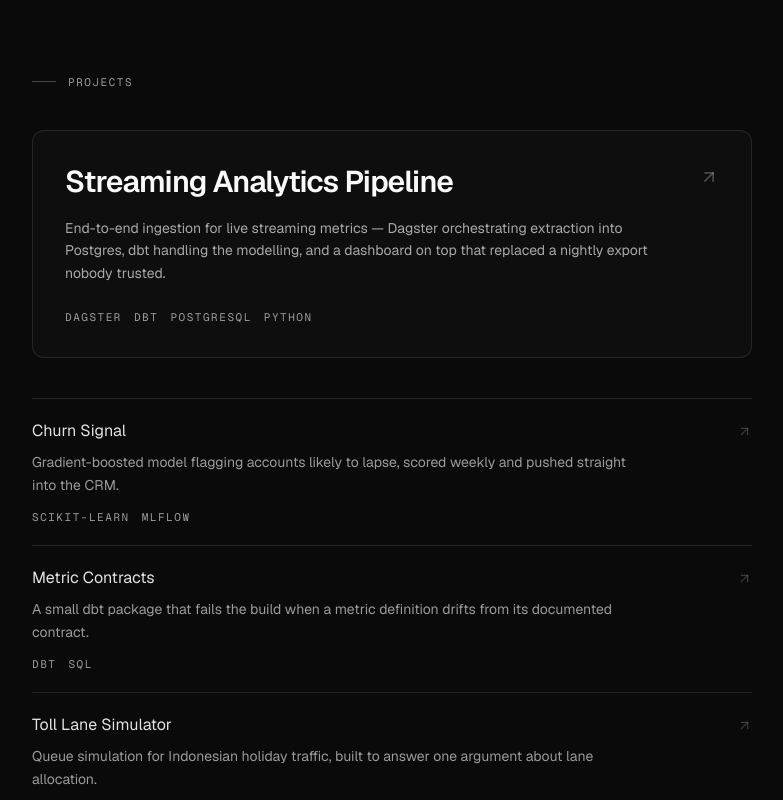
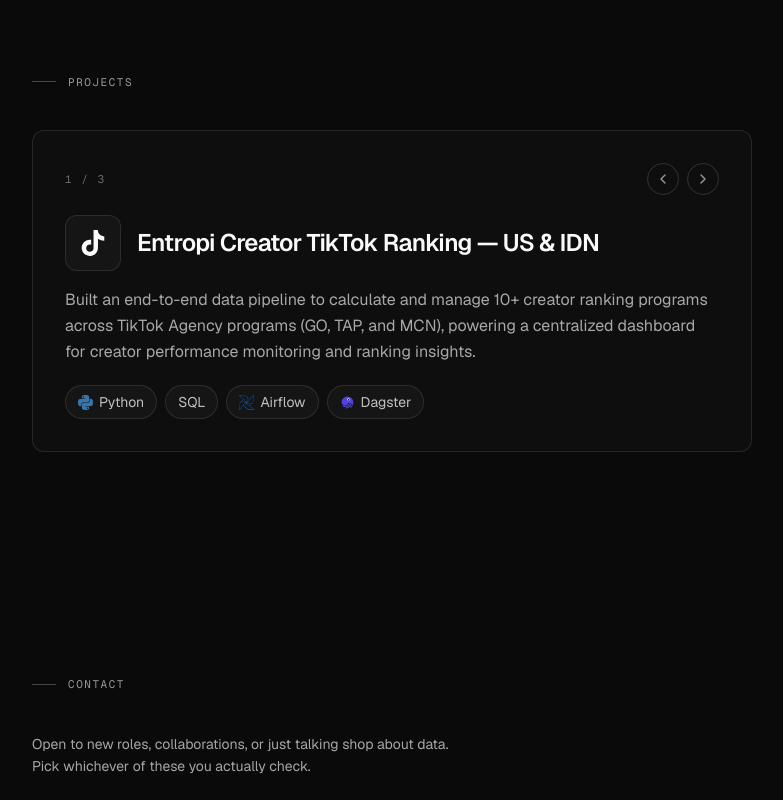
Before and after one commit to EndowBonapen/web-porto, a Next.js app: page / in a window 1280 px wide. Shown: the part 3520-4320 px from the top of the page, without its empty margins (248-1031 px from the left). Built offline with nearby package versions, Linux system fonts and the light colour scheme.

Commit message:
Rebuild Projects as a carousel with real TikTok/Entropi projects

```diff
--- a/components/About.tsx
+++ b/components/About.tsx
@@ -4,7 +4,7 @@
 import Stats from "./Stats";
 
 /**
- * Same bordered-card treatment as the featured project in Projects.tsx —
+ * Same bordered-card treatment as the project carousel in Projects.tsx —
  * reusing it here rather than inventing a second "boxed content" pattern.
  */
 export default function About() {
--- a/components/Projects.tsx
+++ b/components/Projects.tsx
@@ -1,102 +1,83 @@
-import { ArrowUpRight } from "lucide-react";
-import { featured, projects, type Project } from "@/content/site";
-import Reveal from "./Reveal";
+"use client";
+
+import { ChevronLeft, ChevronRight } from "lucide-react";
+import { useState } from "react";
+import { projects } from "@/content/site";
 import Section from "./Section";
+import TechChip from "./TechChip";
+import { TECH_ICONS } from "./tech-icons";
 
-/** Prefer a live demo over a repo when both exist. */
-function linkFor(project: Project) {
-  return project.href ?? project.repo;
+/**
+ * One project at a time, cycled with prev/next — not a grid.
+ *
+ * With three projects today a grid would work, but this is meant to keep
+ * being the right shape as more get added later, rather than needing a
+ * re-layout (3 columns, then 4, then an awkward 5th) every time one is.
+ */
+export default function Projects() {
+  const [index, setIndex] = useState(0);
+  const project = projects[index];
+  const Icon = TECH_ICONS[project.icon];
+
+  function prev() {
+    setIndex((i) => (i - 1 + projects.length) % projects.length);
   }
 
-/**
- * Metadata, not decoration — plain mono text rather than coloured pills,
- * so it stays consistent with how the Stack section treats tool names.
- */
-function Tech({ items }: { items: string[] }) {
-  return (
-    <ul className="flex flex-wrap gap-x-3 gap-y-1">
-      {items.map((item) => (
-        <li key={item} className="label text-foreground/60">
-          {item}
-        </li>
-      ))}
-    </ul>
-  );
+  function next() {
+    setIndex((i) => (i + 1) % projects.length);
   }
-
-/**
- * One large card, then compact rows. The uniform grid where every project
- * carries equal weight is the single clearest tell of a template — this says
- * outright which piece is worth being judged on.
- */
-export default function Projects() {
-  const featuredHref = linkFor(featured);
 
   return (
     <Section id="projects" label="Projects">
-      <Reveal>
-        <a
-          href={featuredHref}
-          target="_blank"
-          rel="noreferrer"
-          className="group block rounded-xl border border-foreground/10 bg-foreground/[0.02] p-6 transition-colors hover:border-foreground/25 sm:p-8"
+      <div className="rounded-xl border border-foreground/10 bg-foreground/[0.02] p-6 sm:p-8">
+        <div className="flex items-center justify-between gap-4">
+          <p className="label text-foreground/40">
+            {index + 1} / {projects.length}
+          </p>
+
+          {projects.length > 1 && (
+            <div className="flex items-center gap-2">
+              <button
+                type="button"
+                onClick={prev}
+                aria-label="Previous project"
+                className="grid h-8 w-8 place-items-center rounded-full border border-foreground/15 text-foreground/60 transition-colors hover:border-foreground/40 hover:text-foreground"
               >
-          <div className="flex items-start justify-between gap-4">
-            <h3 className="display text-2xl leading-tight sm:text-3xl">
-              {featured.title}
-            </h3>
-            <ArrowUpRight
-              size={20}
-              className="mt-1 shrink-0 text-foreground/25 transition-all group-hover:-translate-y-0.5 group-hover:translate-x-0.5 group-hover:text-foreground"
-            />
+                <ChevronLeft size={16} />
+              </button>
+              <button
+                type="button"
+                onClick={next}
+                aria-label="Next project"
+                className="grid h-8 w-8 place-items-center rounded-full border border-foreground/15 text-foreground/60 transition-colors hover:border-foreground/40 hover:text-foreground"
+              >
+                <ChevronRight size={16} />
+              </button>
+            </div>
+          )}
         </div>
 
-          <p className="mt-4 max-w-prose text-sm leading-relaxed text-foreground/65">
-            {featured.blurb}
-          </p>
-
-          <div className="mt-6">
-            <Tech items={featured.tech} />
-          </div>
-        </a>
-      </Reveal>
-
-      <ul className="mt-10">
-        {projects.map((project, i) => {
-          const href = linkFor(project);
-
-          return (
-            <li key={project.title}>
-              <Reveal delay={i * 60}>
-                <a
-                  href={href}
-                  target="_blank"
-                  rel="noreferrer"
-                  className="group grid gap-2 border-t border-foreground/10 py-5 transition-colors hover:border-foreground/25"
-                >
-                  <div className="flex items-baseline justify-between gap-4">
-                    <h3 className="text-base text-foreground/90 transition-colors group-hover:text-foreground">
+        <div className="mt-5 flex flex-col items-start gap-4 sm:flex-row sm:items-center">
+          {Icon && (
+            <span className="grid h-14 w-14 shrink-0 place-items-center rounded-xl border border-foreground/10 bg-foreground/[0.03] text-foreground">
+              <Icon size={26} />
+            </span>
+          )}
+          <h3 className="display text-xl leading-tight sm:text-2xl">
             {project.title}
           </h3>
-                    <ArrowUpRight
-                      size={15}
-                      className="shrink-0 self-center text-foreground/20 transition-all group-hover:-translate-y-0.5 group-hover:translate-x-0.5 group-hover:text-foreground/70"
-                    />
         </div>
 
-                  <p className="max-w-prose text-sm leading-relaxed text-foreground/60">
+        <p className="mt-4 max-w-prose text-sm leading-relaxed text-foreground/65 sm:text-base">
           {project.blurb}
         </p>
 
-                  <div className="mt-1">
-                    <Tech items={project.tech} />
+        <div className="mt-5 flex flex-wrap gap-2">
+          {project.tech.map((name) => (
+            <TechChip key={name} name={name} />
+          ))}
         </div>
-                </a>
-              </Reveal>
-            </li>
-          );
-        })}
-      </ul>
+      </div>
     </Section>
   );
 }
--- a/components/tech-icons.tsx
+++ b/components/tech-icons.tsx
@@ -22,6 +22,7 @@
 type RawEntry = { viewBox: string; html: string; tint?: string };
 
 const SIMPLE: Record<string, SimpleEntry> = {
+  "TikTok": { hex: "000000", path: "M12.525.02c1.31-.02 2.61-.01 3.91-.02.08 1.53.63 3.09 1.75 4.17 1.12 1.11 2.7 1.62 4.24 1.79v4.03c-1.44-.05-2.89-.35-4.2-.97-.57-.26-1.1-.59-1.62-.93-.01 2.92.01 5.84-.02 8.75-.08 1.4-.54 2.79-1.35 3.94-1.31 1.92-3.58 3.17-5.91 3.21-1.43.08-2.86-.31-4.08-1.03-2.02-1.19-3.44-3.37-3.65-5.71-.02-.5-.03-1-.01-1.49.18-1.9 1.12-3.72 2.58-4.96 1.66-1.44 3.98-2.13 6.15-1.72.02 1.48-.04 2.96-.04 4.44-.99-.32-2.15-.23-3.02.37-.63.41-1.11 1.04-1.36 1.75-.21.51-.15 1.07-.14 1.61.24 1.64 1.82 3.02 3.5 2.87 1.12-.01 2.19-.66 2.77-1.61.19-.33.4-.67.41-1.06.1-1.79.06-3.57.07-5.36.01-4.03-.01-8.05.02-12.07z" },
   "Python": { hex: "3776AB", path: "M14.25.18l.9.2.73.26.59.3.45.32.34.34.25.34.16.33.1.3.04.26.02.2-.01.13V8.5l-.05.63-.13.55-.21.46-.26.38-.3.31-.33.25-.35.19-.35.14-.33.1-.3.07-.26.04-.21.02H8.77l-.69.05-.59.14-.5.22-.41.27-.33.32-.27.35-.2.36-.15.37-.1.35-.07.32-.04.27-.02.21v3.06H3.17l-.21-.03-.28-.07-.32-.12-.35-.18-.36-.26-.36-.36-.35-.46-.32-.59-.28-.73-.21-.88-.14-1.05-.05-1.23.06-1.22.16-1.04.24-.87.32-.71.36-.57.4-.44.42-.33.42-.24.4-.16.36-.1.32-.05.24-.01h.16l.06.01h8.16v-.83H6.18l-.01-2.75-.02-.37.05-.34.11-.31.17-.28.25-.26.31-.23.38-.2.44-.18.51-.15.58-.12.64-.1.71-.06.77-.04.84-.02 1.27.05zm-6.3 1.98l-.23.33-.08.41.08.41.23.34.33.22.41.09.41-.09.33-.22.23-.34.08-.41-.08-.41-.23-.33-.33-.22-.41-.09-.41.09zm13.09 3.95l.28.06.32.12.35.18.36.27.36.35.35.47.32.59.28.73.21.88.14 1.04.05 1.23-.06 1.23-.16 1.04-.24.86-.32.71-.36.57-.4.45-.42.33-.42.24-.4.16-.36.09-.32.05-.24.02-.16-.01h-8.22v.82h5.84l.01 2.76.02.36-.05.34-.11.31-.17.29-.25.25-.31.24-.38.2-.44.17-.51.15-.58.13-.64.09-.71.07-.77.04-.84.01-1.27-.04-1.07-.14-.9-.2-.73-.25-.59-.3-.45-.33-.34-.34-.25-.34-.16-.33-.1-.3-.04-.25-.02-.2.01-.13v-5.34l.05-.64.13-.54.21-.46.26-.38.3-.32.33-.24.35-.2.35-.14.33-.1.3-.06.26-.04.21-.02.13-.01h5.84l.69-.05.59-.14.5-.21.41-.28.33-.32.27-.35.2-.36.15-.36.1-.35.07-.32.04-.28.02-.21V6.07h2.09l.14.01zm-6.47 14.25l-.23.33-.08.41.08.41.23.33.33.23.41.08.41-.08.33-.23.23-.33.08-.41-.08-.41-.23-.33-.33-.23-.41-.08-.41.08z" },
   "TypeScript": { hex: "3178C6", path: "M1.125 0C.502 0 0 .502 0 1.125v21.75C0 23.498.502 24 1.125 24h21.75c.623 0 1.125-.502 1.125-1.125V1.125C24 .502 23.498 0 22.875 0zm17.363 9.75c.612 0 1.154.037 1.627.111a6.38 6.38 0 0 1 1.306.34v2.458a3.95 3.95 0 0 0-.643-.361 5.093 5.093 0 0 0-.717-.26 5.453 5.453 0 0 0-1.426-.2c-.3 0-.573.028-.819.086a2.1 2.1 0 0 0-.623.242c-.17.104-.3.229-.393.374a.888.888 0 0 0-.14.49c0 .196.053.373.156.529.104.156.252.304.443.444s.423.276.696.41c.273.135.582.274.926.416.47.197.892.407 1.266.628.374.222.695.473.963.753.268.279.472.598.614.957.142.359.214.776.214 1.253 0 .657-.125 1.21-.373 1.656a3.033 3.033 0 0 1-1.012 1.085 4.38 4.38 0 0 1-1.487.596c-.566.12-1.163.18-1.79.18a9.916 9.916 0 0 1-1.84-.164 5.544 5.544 0 0 1-1.512-.493v-2.63a5.033 5.033 0 0 0 3.237 1.2c.333 0 .624-.03.872-.09.249-.06.456-.144.623-.25.166-.108.29-.234.373-.38a1.023 1.023 0 0 0-.074-1.089 2.12 2.12 0 0 0-.537-.5 5.597 5.597 0 0 0-.807-.444 27.72 27.72 0 0 0-1.007-.436c-.918-.383-1.602-.852-2.053-1.405-.45-.553-.676-1.222-.676-2.005 0-.614.123-1.141.369-1.582.246-.441.58-.804 1.004-1.089a4.494 4.494 0 0 1 1.47-.629 7.536 7.536 0 0 1 1.77-.201zm-15.113.188h9.563v2.166H9.506v9.646H6.789v-9.646H3.375z" },
   "JavaScript": { hex: "F7DF1E", path: "M0 0h24v24H0V0zm22.034 18.276c-.175-1.095-.888-2.015-3.003-2.873-.736-.345-1.554-.585-1.797-1.14-.091-.33-.105-.51-.046-.705.15-.646.915-.84 1.515-.66.39.12.75.42.976.9 1.034-.676 1.034-.676 1.755-1.125-.27-.42-.404-.601-.586-.78-.63-.705-1.469-1.065-2.834-1.034l-.705.089c-.676.165-1.32.525-1.71 1.005-1.14 1.291-.811 3.541.569 4.471 1.365 1.02 3.361 1.244 3.616 2.205.24 1.17-.87 1.545-1.966 1.41-.811-.18-1.26-.586-1.755-1.336l-1.83 1.051c.21.48.45.689.81 1.109 1.74 1.756 6.09 1.666 6.871-1.004.029-.09.24-.705.074-1.65l.046.067zm-8.983-7.245h-2.248c0 1.938-.009 3.864-.009 5.805 0 1.232.063 2.363-.138 2.711-.33.689-1.18.601-1.566.48-.396-.196-.597-.466-.83-.855-.063-.105-.11-.196-.127-.196l-1.825 1.125c.305.63.75 1.172 1.324 1.517.855.51 2.004.675 3.207.405.783-.226 1.458-.691 1.811-1.411.51-.93.402-2.07.397-3.346.012-2.054 0-4.109 0-6.179l.004-.056z" },
--- a/content/site.ts
+++ b/content/site.ts
@@ -230,43 +230,40 @@
 
 export type Project = {
   title: string;
-  /** One sentence. What it does, and what changed because it exists. */
+  /** What it does, and what changed because it exists. */
   blurb: string;
   tech: string[];
+  /** Cover mark shown in the carousel tile — a key into TECH_ICONS (components/tech-icons.tsx). */
+  icon: string;
   href?: string;
   repo?: string;
 };
 
-/** The one that gets the big card. Pick the piece worth being judged on. */
-export const featured: Project = {
-  title: "Streaming Analytics Pipeline",
-  blurb:
-    "End-to-end ingestion for live streaming metrics — Dagster orchestrating extraction into Postgres, dbt handling the modelling, and a dashboard on top that replaced a nightly export nobody trusted.",
-  tech: ["Dagster", "dbt", "PostgreSQL", "Python"],
-  repo: "https://github.com/",
-};
-
-/** The rest, as compact rows. Three or four is plenty. */
+/**
+ * Shown one at a time in a carousel (components/Projects.tsx), not a grid —
+ * built to keep working as more get added, rather than needing re-layout
+ * every time the count changes.
+ */
 export const projects: Project[] = [
   {
-    title: "Churn Signal",
+    title: "Entropi Creator TikTok Ranking — US & IDN",
     blurb:
-      "Gradient-boosted model flagging accounts likely to lapse, scored weekly and pushed straight into the CRM.",
-    tech: ["scikit-learn", "MLflow"],
-    repo: "https://github.com/",
+      "Built an end-to-end data pipeline to calculate and manage 10+ creator ranking programs across TikTok Agency programs (GO, TAP, and MCN), powering a centralized dashboard for creator performance monitoring and ranking insights.",
+    tech: ["Python", "SQL", "Airflow", "Dagster"],
+    icon: "TikTok",
   },
   {
-    title: "Metric Contracts",
+    title: "Entropi Creator TikTok Leads",
     blurb:
-      "A small dbt package that fails the build when a metric definition drifts from its documented contract.",
-    tech: ["dbt", "SQL"],
-    repo: "https://github.com/",
+      "Built an end-to-end data pipeline to identify, enrich, and rank creator leads based on performance data, enabling the BD team to efficiently discover, evaluate, and reach out to high-potential creators for agency recruitment.",
+    tech: ["Python", "SQL", "Airflow", "Dagster"],
+    icon: "TikTok",
   },
   {
-    title: "Toll Lane Simulator",
+    title: "Entropi Creator Performance Analytics",
     blurb:
-      "Queue simulation for Indonesian holiday traffic, built to answer one argument about lane allocation.",
-    tech: ["Python", "SimPy"],
-    repo: "https://github.com/",
+      "Built an end-to-end creator analytics pipeline that consolidates video and live performance data across GO, TAP, and MCN programs. Engineered creator-level metrics and performance aggregations around GMV and other key KPIs, enabling the team to evaluate creator performance, compare program outcomes, and identify high-performing creators across the agency ecosystem.",
+    tech: ["Python", "SQL", "Airflow", "Dagster"],
+    icon: "TikTok",
   },
 ];
```
Lines whose indentation alone changed are shown as unchanged.
